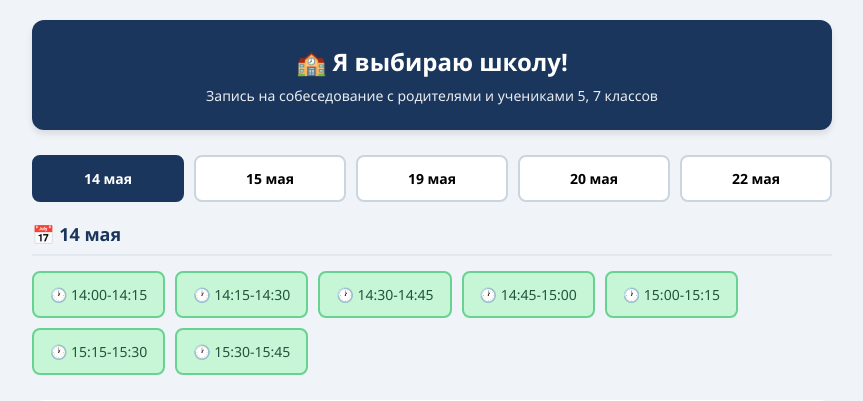
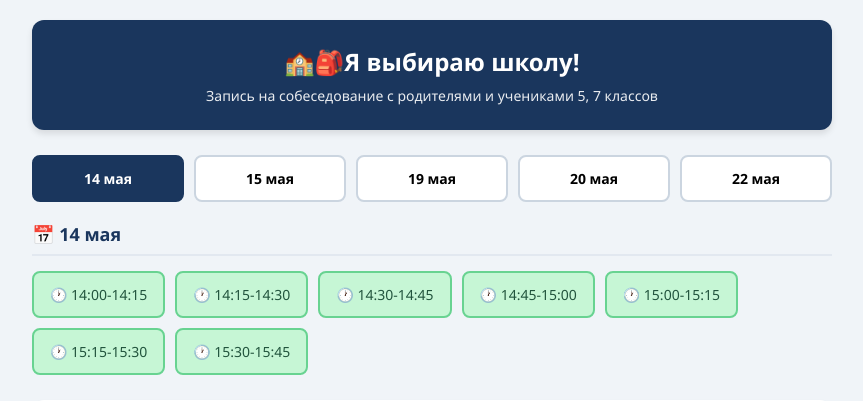
Before and after one commit to school135/school-app, a Flask app: page / in a window 1280 px wide. Shown: the top 401 px of the page, without its empty margins (208-1071 px from the left). Run offline with Flask 3, Linux system fonts and the light colour scheme; data that the repository does not hold is empty.

Commit message:
Update index.html

```diff
--- a/templates/index.html
+++ b/templates/index.html
@@ -169,7 +169,7 @@
 <body>
     <div class="container">
         <div class="header">
-            <h1>🏫 Я выбираю школу!</h1>
+            <h1>🏫🎒Я выбираю школу!</h1>
             <p>Запись на собеседование с родителями и учениками 5, 7 классов</p>
         </div>
 
@@ -207,7 +207,7 @@
                 <p style="margin-bottom:15px;color:#4a5568;">Дата: <strong id="modalDate"></strong><br>Время: <strong id="modalTime"></strong></p>
                 <input type="text" id="fio" placeholder="ФИО ученика">
                 <input type="text" id="school" placeholder="Школа, в которой обучается">
-                <button class="btn" onclick="bookSlot()">Записаться</button>
+                <button class="btn" onclick="bookSlot()">📄🖍️Записаться</button>
             </div>
         </div>
 
```
